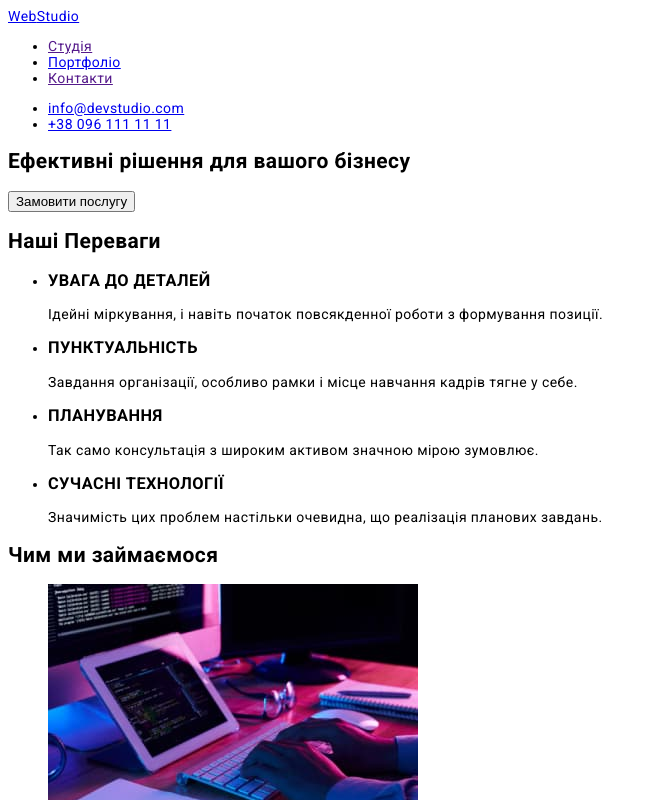
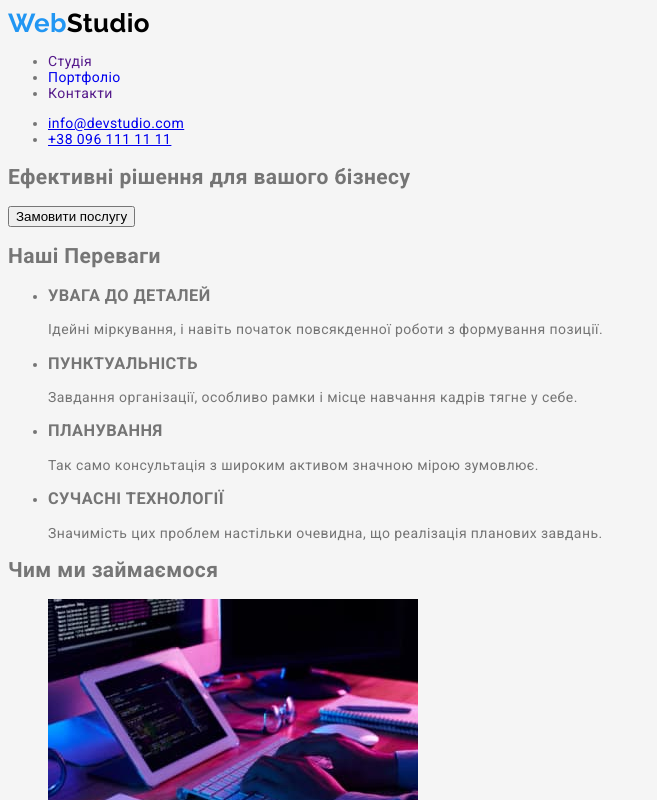
Before and after one commit to SergBulchak/goit-markup-hw-02, a plain HTML site: page index.html in a window 1280 px wide. Shown: the top 800 px of the page, without its empty margins (0-657 px from the left). Drawn offline with Linux system fonts and the light colour scheme.

Commit message:
Перевірка посилань для Ментора

```diff
--- a/css/styles.css
+++ b/css/styles.css
@@ -5,11 +5,11 @@
 /* Колір тексту #757575 */
 
 :root {
-    --primary-background-color: #F5F5F5
-    --accent-color: #2196F3
-    --secondary-background-color: #2F303A
-    --primary-title-color: #212121
-    --primary-text-color: #757575
+    --primary-background-color: #F5F5F5;
+    --accent-color: #2196F3;
+    --secondary-background-color: #2F303A;
+    --primary-title-color: #212121;
+    --primary-text-color: #757575;
 }
 
 body {
@@ -19,3 +19,16 @@ body {
     letter-spacing: 0.03em;
     font-size: 14px;
 }
+.nav-link {text-decoration: none;}
+
+.logo {font-family: "raleway", sans-serif;
+    font-weight: 700;
+    font-size: 26px;
+    color: #000000;
+    text-decoration: none;
+    line-height: 1.2;
+}
+
+.accent {
+    color: var(--accent-color);
+}
--- a/index.html
+++ b/index.html
@@ -13,10 +13,10 @@
     <header class="header">
 <nav class="site-nav">
     <a class="logo" href="./index.html"><span class="accent">Web</span>Studio</a>
-    <ul class="navigation">
-        <li><a href="">Студія</a></li>
-        <li><a href="./portfolio.html">Портфоліо</a></li>
-        <li><a href="">Контакти</a></li>
+    <ul class="link">
+        <li><a class="nav-link" href="">Студія</a></li>
+        <li><a class="nav-link" href="./portfolio.html">Портфоліо</a></li>
+        <li><a class="nav-link" href="">Контакти</a></li>
     </ul>
 </nav>
 <ul class="head-contacts">
```
Also changed, not shown: portfolio.html (+2 -2 lines).
